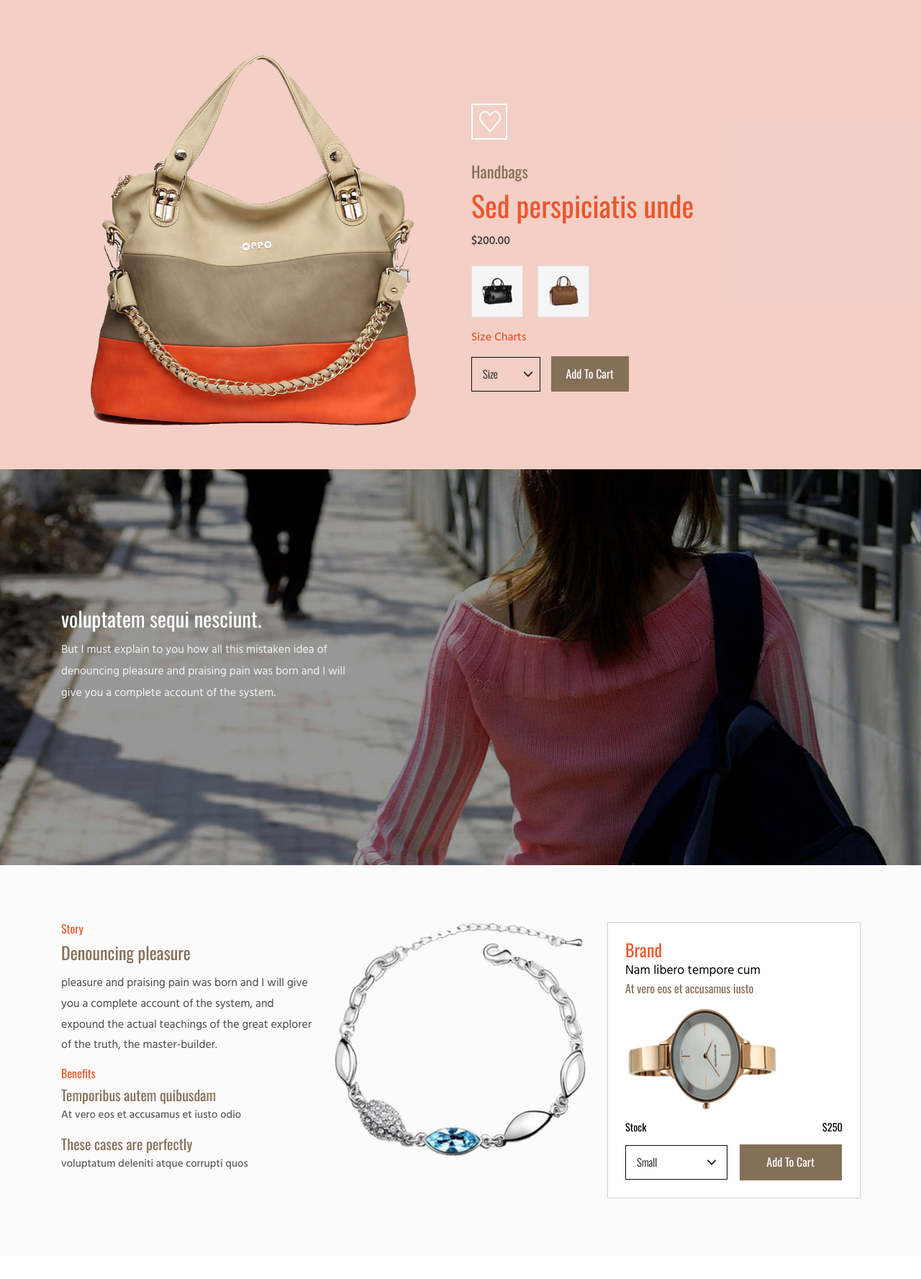
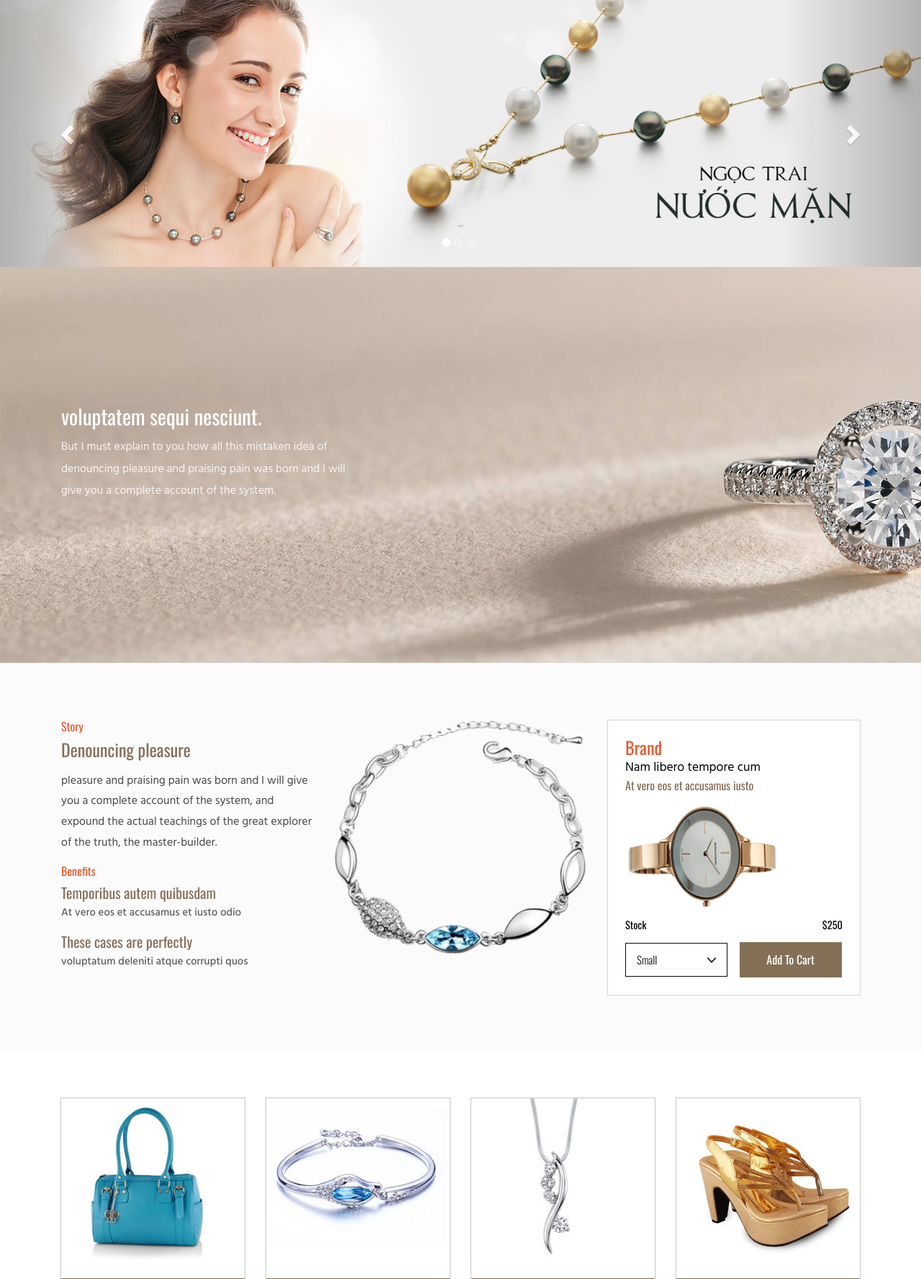
Before and after one commit to salingun/cuahangtrangsuc-webnienluan, a PHP site: page / in a window 1280 px wide. Shown: the part 90-1867 px from the top of the page at 72% size. Run offline with PHP 8.4, Linux system fonts and the light colour scheme; data that the repository does not hold is empty.

Commit message:
them banner

```diff
--- a/css/style.css
+++ b/css/style.css
@@ -368,7 +368,7 @@
 }
 /*--block-layer2 start here--*/
 .blc-layer2 {
-    background: url(../images/b4.jpg)no-repeat;
+    background: url(../images/12.jpg)no-repeat;
     min-height:550px;
     background-size: cover;
 }
--- a/pages/banner.php
+++ b/pages/banner.php
@@ -1,32 +1,39 @@
-<div class="banner">
-    <div class="container">
-    <div class="banner-main">
-        <div class="col-md-6 banner-left">
-            <a href="single.html"><img src="images/ba.png" alt="" class="img-responsive"></a>
+
+    <div id="carousel-example-generic" class="carousel slide" data-ride="carousel">
+        <!-- Indicators -->
+        <ol class="carousel-indicators">
+            <li data-target="#carousel-example-generic" data-slide-to="0" class="active"></li>
+            <li data-target="#carousel-example-generic" data-slide-to="1"></li>
+            <li data-target="#carousel-example-generic" data-slide-to="2"></li>
+        </ol>
+
+        <!-- Wrapper for slides -->
+        <div class="carousel-inner">
+            <div class="item active">
+                <img src="images/4.jpg" alt="...">
+                <div class="carousel-caption">
+                    ...
+                </div>
+            </div>
+            <div class="item">
+                <img src="images/3.jpg" alt="...">
+                <div class="carousel-caption">
+                    ...
+                </div>
+            </div>
+            <div class="item">
+                <img src="images/5.jpg" alt="...">
+                <div class="carousel-caption">
+                    ...
+                </div>
+            </div>
         </div>
-        <div class="col-md-6 banner-right simpleCart_shelfItem">
-            <span class="bann-heart"> </span>
-            <h2>Handbags</h2>
-            <h1>Sed perspiciatis unde</h1>
-            <h5 class="item_price">$200.00</h5>
-            <ul class="bann-small-img">
-                <li><a href="single.html"><img src="images/b1.jpg"></a></li>
-                <li><a href="single.html"><img src="images/b2.jpg"></a></li>
-            </ul>
-            <h6>Size Charts</h6>
-            <ul class="bann-btns">
-                <li>
-                    <select class="bann-size">
-                        <option value="select your location">Size</option>
-                        <option value="saab">Small</option>
-                        <option value="fiat">Medium</option>
-                        <option value="audi">Large</option>
-                    </select>
-                </li>
-                <li><a href="#" class="item_add">Add To Cart</a></li>
-            </ul>
-        </div>
-        <div class="clearfix"> </div>
+
+        <!-- Controls -->
+        <a class="left carousel-control" href="#carousel-example-generic" role="button" data-slide="prev">
+            <span class="glyphicon glyphicon-chevron-left"></span>
+        </a>
+        <a class="right carousel-control" href="#carousel-example-generic" role="button" data-slide="next">
+            <span class="glyphicon glyphicon-chevron-right"></span>
+        </a>
     </div>
-</div>
-</div>
```
Also changed, not shown: images/11.jpg (added), images/12.jpg (added), images/2.jpg (added), images/3.jpg (added), images/4.jpg (added), images/5.jpg (added), images/6.jpg (added), images/8.jpg (added), images/9.jpg (added).
